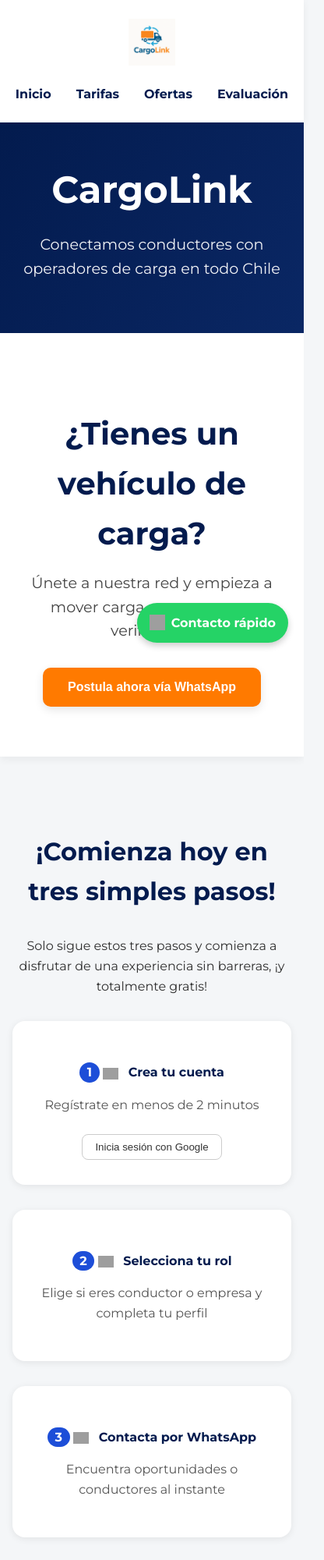
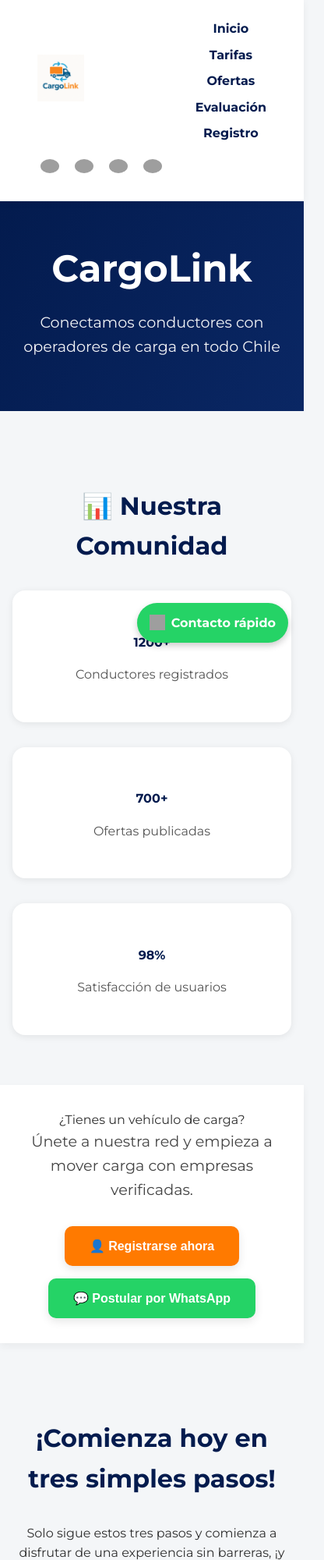
Before and after one commit to smujicavera/cargolink, a plain HTML site: page index.html in a window 390 px wide. Shown: the top 2000 px of the page at 78% size, 416 px wide, since content can reach past the window. Drawn offline with Linux system fonts and the light colour scheme; grey boxes are pictures that could not be loaded.

Commit message:
Update index.html

```diff
--- a/index.html
+++ b/index.html
@@ -6,101 +6,192 @@
   <title>CargoLink - Conectamos Transporte</title>
   <link href="https://fonts.googleapis.com/css2?family=Montserrat:wght@400;700&display=swap" rel="stylesheet">
   <link rel="stylesheet" href="cargolink-style.css">
+<style>
+  @media (max-width: 768px) {
+    .navbar {
+      flex-direction: column;
+      gap: 0.5rem;
+      text-align: center;
+    }
+    .grid {
+      grid-template-columns: 1fr;
+    }
+    .botones {
+      display: flex;
+      flex-direction: column;
+      gap: 1rem;
+      align-items: center;
+    }
+    .redes-sociales {
+      margin-top: 1rem;
+      justify-content: center;
+    }
+  }
+  [data-anim] {
+    opacity: 0;
+    transform: translateY(30px);
+    transition: all 0.6s ease-out;
+  }
+  [data-anim].visible {
+    opacity: 1;
+    transform: translateY(0);
+  }
+</style>
+<script>
+  document.addEventListener("DOMContentLoaded", function() {
+    const observer = new IntersectionObserver((entries) => {
+      entries.forEach(entry => {
+        if (entry.isIntersecting) {
+          entry.target.classList.add("visible");
+          observer.unobserve(entry.target);
+        }
+      });
+    }, { threshold: 0.1 });
+
+    document.querySelectorAll("[data-anim]").forEach(el => observer.observe(el));
+  });
+</script>
 </head>
-
+<body>
   <nav>
-  <div style="display:flex; align-items:center; justify-content:center; gap:1rem; flex-wrap:wrap; padding:0.5rem 1rem;">
+    <div style="display:flex; align-items:center; justify-content:space-between; flex-wrap:wrap; padding:0.5rem 1rem;">
       <a href="index.html"><img src="images/logo.png" alt="CargoLink Logo" style="height:60px;"></a>
       <ul class="navbar">
         <li><a href="index.html">Inicio</a></li>
         <li><a href="tarifas.html">Tarifas</a></li>
         <li><a href="ofertas.html">Ofertas</a></li>
-      <li><a href="index.html#evaluacion">Evaluación</a></li>
+        <li><a href="#evaluacion">Evaluación</a></li>
+        <li><a href="registro.html">Registro</a></li>
       </ul>
+      <div class="redes-sociales" style="display:flex; gap:12px; align-items:center;">
+        <a href="#" title="LinkedIn"><img src="https://cdn-icons-png.flaticon.com/512/145/145807.png" style="width:24px; filter: grayscale(1); transition: 0.3s; border-radius:50%; background:white; padding:4px;" onmouseover="this.style.filter='none'; this.style.transform='scale(1.2)'" onmouseout="this.style.filter='grayscale(1)'; this.style.transform='scale(1)'" /></a>
+        <a href="#" title="Instagram"><img src="https://cdn-icons-png.flaticon.com/512/2111/2111463.png" style="width:24px; filter: grayscale(1); transition: 0.3s; border-radius:50%; background:white; padding:4px;" onmouseover="this.style.filter='none'; this.style.transform='scale(1.2)'" onmouseout="this.style.filter='grayscale(1)'; this.style.transform='scale(1)'" /></a>
+        <a href="mailto:contacto@cargolink.cl" title="Correo"><img src="https://cdn-icons-png.flaticon.com/512/732/732200.png" style="width:24px; filter: grayscale(1); transition: 0.3s; border-radius:50%; background:white; padding:4px;" onmouseover="this.style.filter='none'; this.style.transform='scale(1.2)'" onmouseout="this.style.filter='grayscale(1)'; this.style.transform='scale(1)'" /></a>
+        <a href="https://wa.me/56995602717" target="_blank" title="WhatsApp"><img src="https://cdn-icons-png.flaticon.com/512/733/733585.png" style="width:24px; filter: grayscale(1); transition: 0.3s; border-radius:50%; background:white; padding:4px;" onmouseover="this.style.filter='none'; this.style.transform='scale(1.2)'" onmouseout="this.style.filter='grayscale(1)'; this.style.transform='scale(1)'" /></a>
+      </div>
     </div>
   </nav>
-  </div>
-</nav>
-  </nav>
+
   <header>
     <h1>CargoLink</h1>
     <p>Conectamos conductores con operadores de carga en todo Chile</p>
   </header>
 
-  <section class="cta">
+  <section class="section" data-anim>
+    <h3>📊 Nuestra Comunidad</h3>
+    <div class="grid" style="text-align:center;">
+      <div class="card">
+        <h4><span id="contador1">0</span>+</h4>
+        <p>Conductores registrados</p>
+      </div>
+      <div class="card">
+        <h4><span id="contador2">0</span>+</h4>
+        <p>Ofertas publicadas</p>
+      </div>
+      <div class="card">
+        <h4><span id="contador3">0</span>%</h4>
+        <p>Satisfacción de usuarios</p>
+      </div>
+    </div>
+  </section>
+
+  <script>
+    function animarContador(id, final, duracion) {
+      const elemento = document.getElementById(id);
+      let inicio = 0;
+      const paso = Math.ceil(final / (duracion / 30));
+      const intervalo = setInterval(() => {
+        inicio += paso;
+        if (inicio >= final) {
+          inicio = final;
+          clearInterval(intervalo);
+        }
+        elemento.textContent = inicio;
+      }, 30);
+    }
+    document.addEventListener("DOMContentLoaded", () => {
+  const contadorObserver = new IntersectionObserver((entries) => {
+    entries.forEach(entry => {
+      if (entry.isIntersecting) {
+        animarContador("contador1", 1200, 1000);
+        animarContador("contador2", 700, 1000);
+        animarContador("contador3", 98, 1000);
+        contadorObserver.disconnect();
+      }
+    });
+  }, { threshold: 0.5 });
+
+  const contadores = document.querySelector("#contador1").closest(".section");
+  if (contadores) contadorObserver.observe(contadores);
+});
+  </script>
+
+  <section class="cta" data-anim style="text-align:center; padding: 2rem 1rem; max-width: 900px; margin: 0 auto;"
     <h2>¿Tienes un vehículo de carga?</h2>
     <p>Únete a nuestra red y empieza a mover carga con empresas verificadas.</p>
-    <button onclick="window.location.href='https://wa.me/56995602717'">Postula ahora vía WhatsApp</button>
+    <div class="botones">
+      <button onclick="window.location.href='registro.html'">👤 Registrarse ahora</button>
+      <button onclick="window.location.href='https://wa.me/56995602717'" style="background:#25D366;">💬 Postular por WhatsApp</button>
+    </div>
   </section>
 
-
-
-  <section class="section pasos">
+  <section class="section pasos" data-anim>
     <h3>¡Comienza hoy en tres simples pasos!</h3>
     <p style="text-align: center; max-width: 600px; margin: 0 auto 2rem auto;">Solo sigue estos tres pasos y comienza a disfrutar de una experiencia sin barreras, ¡y totalmente gratis!</p>
     <div class="grid">
       <div class="card">
-    <h4><span style="background:#1d4ed8; color:white; padding:0.2rem 0.6rem; border-radius:9999px;">1</span> <img src="https://cdn-icons-png.flaticon.com/512/747/747376.png" width="20" style="vertical-align:middle; margin-right:8px;"> Crea tu cuenta</h4>
+        <h4>1️⃣ Crea tu cuenta</h4>
         <p>Regístrate en menos de 2 minutos</p>
-    <button style="margin-top:0.5rem; background:#fff; color:#333; border:1px solid #ccc; padding:0.5rem 1rem; border-radius:8px; cursor:pointer;">Inicia sesión con Google</button>
+        <button style="margin-top:0.5rem; background:#fff; color:#333; border:1px solid #ccc;">Inicia sesión con Google</button>
       </div>
       <div class="card">
-    <h4><span style="background:#1d4ed8; color:white; padding:0.2rem 0.6rem; border-radius:9999px;">2</span> <img src="https://cdn-icons-png.flaticon.com/512/1077/1077063.png" width="20" style="vertical-align:middle; margin-right:8px;"> Selecciona tu rol</h4>
+        <h4>2️⃣ Selecciona tu rol</h4>
         <p>Elige si eres conductor o empresa y completa tu perfil</p>
       </div>
       <div class="card">
-    <h4><span style="background:#1d4ed8; color:white; padding:0.2rem 0.6rem; border-radius:9999px;">3</span> <img src="https://cdn-icons-png.flaticon.com/512/3536/3536445.png" width="20" style="vertical-align:middle; margin-right:8px;"> Contacta por WhatsApp</h4>
+        <h4>3️⃣ Contacta por WhatsApp</h4>
         <p>Encuentra oportunidades o conductores al instante</p>
       </div>
     </div>
   </section>
 
-<!-- Comunidad y beneficios -->
-<section class="section" style="background-color:#e6fef1; border-radius:16px; padding:3rem 2rem; margin: 2rem auto; max-width:1100px;">
-  <h3 style="text-align:left; color:#022c22;">🚛 Únete a la comunidad de CargoLink</h3>
-  <p style="text-align:left; max-width:600px; color:#055d4c;">Forma parte de nuestra red de conductores y empresas para estar al día con nuevas oportunidades, contactos del sector y contenido exclusivo.</p>
-  <ul style="list-style:none; padding:1rem 0 0 0; color:#055d4c;">
+  <section class="section" style="background-color:#e6fef1; border-radius:16px; padding:3rem 2rem;" data-anim>
+    <h3 style="color:#022c22;">🚛 Únete a la comunidad de CargoLink</h3>
+    <p style="max-width:600px; color:#055d4c; margin:auto;">Forma parte de nuestra red de conductores y empresas para estar al día con nuevas oportunidades, contactos del sector y contenido exclusivo.</p>
+    <ul style="list-style:none; padding:1rem 0; color:#055d4c; text-align:left; max-width:600px; margin:auto;">
       <li>✅ Acceso anticipado a ofertas de transporte</li>
       <li>✅ Contacto directo con empresas verificadas</li>
       <li>✅ Buenas prácticas y recomendaciones</li>
     </ul>
+    <div class="botones">
+      <button onclick="window.location.href='registro.html'">👤 Registrarse ahora</button>
+      <button onclick="window.location.href='https://wa.me/56995602717'" style="background:#25D366;">💬 Postular por WhatsApp</button>
+    </div>
   </section>
 
-<!-- Vista previa de tarifas (resumen) -->
-<a href="tarifas.html" style="display:block; text-align:center; margin:2rem auto; font-weight:bold; font-size:1.1rem; text-decoration:underline; color:#1d4ed8;">Ver todos los planes y precios &rarr;</a>
+  <a href="tarifas.html" style="display:block; text-align:center; margin:2rem auto; font-weight:bold; font-size:1.1rem; text-decoration:underline; color:#1d4ed8;">Ver todos los planes y precios →</a>
 
-
-    <section class="section" id="evaluacion" style="text-align: center;">
+  <section class="section" id="evaluacion" style="text-align:center;" data-anim>
     <h3>Evalúa a una Transportadora</h3>
     <p>Comparte tu experiencia y ayuda a otros conductores a elegir mejor.</p>
     <form action="https://formsubmit.co/tu-correo@ejemplo.com" method="POST">
-      <label for="nombre">Tu nombre:</label><br>
-      <input type="text" id="nombre" name="nombre" required><br>
-
-      <label for="empresa">Nombre de la empresa:</label><br>
-      <input type="text" id="empresa" name="empresa" required><br>
-
-      <label for="puntuacion">Puntuación (1 a 5):</label><br>
-      <select id="puntuacion" name="puntuacion" required>
-        <option value="">Selecciona</option>
+      <input type="text" name="nombre" placeholder="Tu nombre" required>
+      <input type="text" name="empresa" placeholder="Nombre de la empresa" required>
+      <select name="puntuacion" required>
+        <option value="">Puntuación (1 a 5)</option>
         <option value="1">1 - Muy mala</option>
         <option value="2">2 - Mala</option>
         <option value="3">3 - Regular</option>
         <option value="4">4 - Buena</option>
         <option value="5">5 - Excelente</option>
-      </select><br>
-
-      <label for="comentario">Comentario:</label><br>
-      <textarea id="comentario" name="comentario" rows="5" placeholder="Describe tu experiencia..." required></textarea><br>
-
+      </select>
+      <textarea name="comentario" rows="5" placeholder="Describe tu experiencia..." required></textarea>
       <button type="submit">Enviar Evaluación</button>
+      <button type="button" onclick="window.location.href='index.html'" style="background:#ccc; color:#000;">Volver al inicio</button>
     </form>
   </section>
-  </section>
 
-
-
-<section class="section contacto" id="contacto" style="text-align:center; padding:3rem 1rem; background:#f9fafb;">
+  <section class="section contacto" id="contacto" data-anim>
     <h3>¿Tienes dudas o necesitas ayuda?</h3>
     <p>Escríbenos al WhatsApp <strong>+56 9 9560 2717</strong> o al correo <a href="mailto:contacto@cargolink.cl">contacto@cargolink.cl</a></p>
   </section>
@@ -109,5 +200,16 @@
     <img src="https://cdn-icons-png.flaticon.com/512/733/733585.png" width="20" height="20" alt="WhatsApp" />
     Contacto rápido
   </a>
+
+  <footer>
+    <p>&copy; 2025 CargoLink. Todos los derechos reservados.</p>
+    <p>Contacto: <a href="tel:+56995602717">+56 9 9560 2717</a> | <a href="mailto:contacto@cargolink.cl">contacto@cargolink.cl</a></p>
+    <div class="redes-sociales">
+      <a href="#" title="LinkedIn"><img src="https://cdn-icons-png.flaticon.com/512/145/145807.png" /></a>
+      <a href="#" title="Instagram"><img src="https://cdn-icons-png.flaticon.com/512/2111/2111463.png" /></a>
+      <a href="mailto:contacto@cargolink.cl" title="Correo"><img src="https://cdn-icons-png.flaticon.com/512/732/732200.png" /></a>
+      <a href="https://wa.me/56995602717" target="_blank" title="WhatsApp"><img src="https://cdn-icons-png.flaticon.com/512/733/733585.png" /></a>
+    </div>
+  </footer>
 </body>
 </html>
```
Lines whose indentation alone changed are shown as unchanged.
